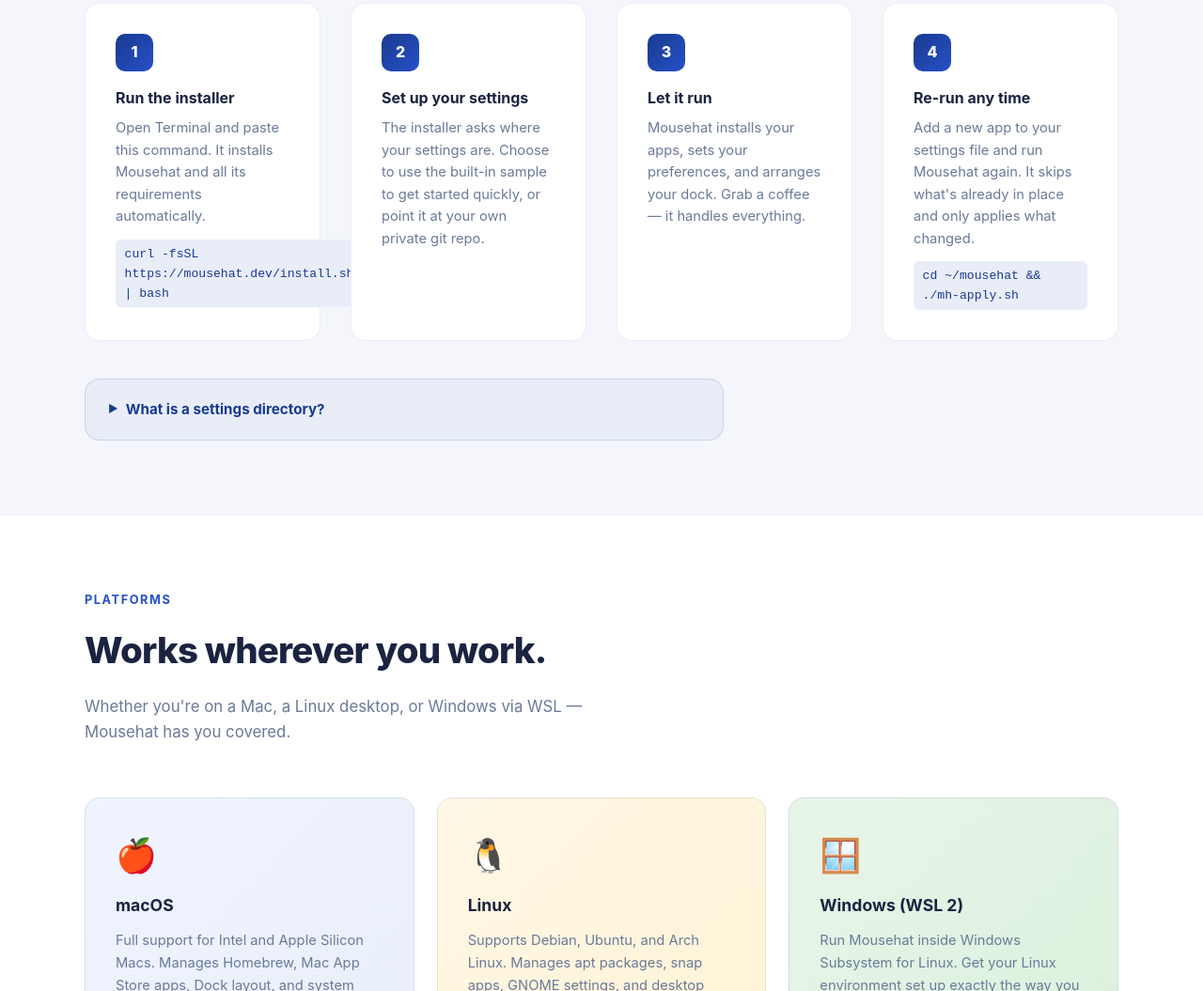
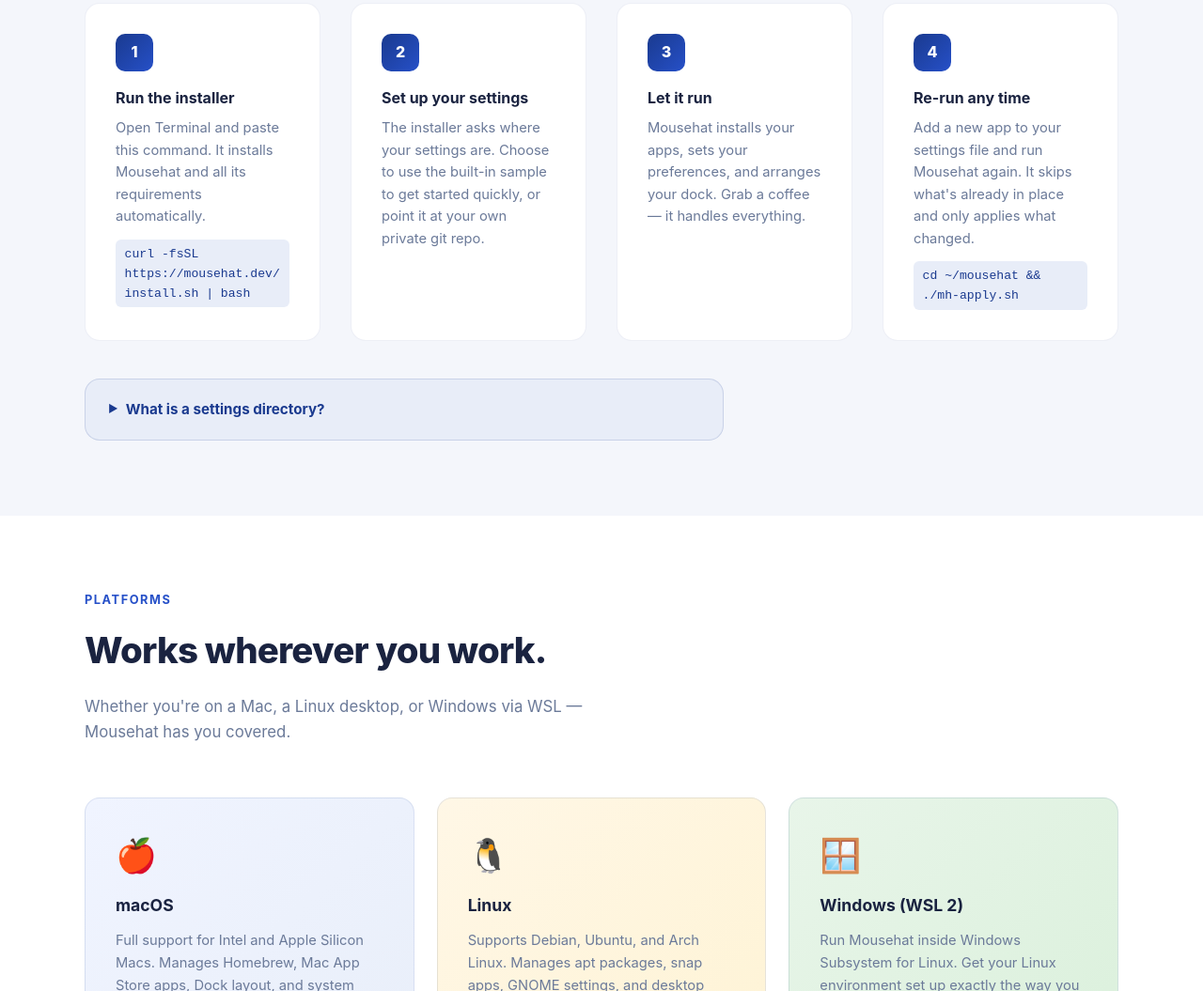
Before and after one commit to gschaetz/mousehat, a plain HTML site: page docs/index.html in a window 1280 px wide. Shown: the part 2819-3874 px from the top of the page at 94% size. Drawn offline with Linux system fonts and the light colour scheme.

Commit message:
fix(docs): make .step code wrap on small viewports
Change .step code from display:inline-block to display:block with
width:100% so the long curl command in the Getting Started steps
section wraps instead of overflowing the card on narrow screens.
Add box-sizing:border-box, word-break:break-word,
overflow-wrap:break-word, and white-space:pre-wrap to preserve
spacing while allowing line breaks.

Fixes SCH-7

```diff
--- a/docs/index.html
+++ b/docs/index.html
@@ -181,7 +181,9 @@
     .step h3 { font-size: 1rem; font-weight: 700; margin-bottom: 0.5rem; }
     .step p { color: var(--muted); font-size: 0.92rem; }
     .step code {
-      display: inline-block; margin-top: 0.75rem;
+      display: block; width: 100%; margin-top: 0.75rem;
+      box-sizing: border-box; word-break: break-word; overflow-wrap: break-word;
+      white-space: pre-wrap;
       background: #e8edf8; color: var(--blue);
       padding: 0.3rem 0.6rem; border-radius: 6px;
       font-size: 0.82rem; font-family: "SF Mono", "Fira Code", monospace;
```
